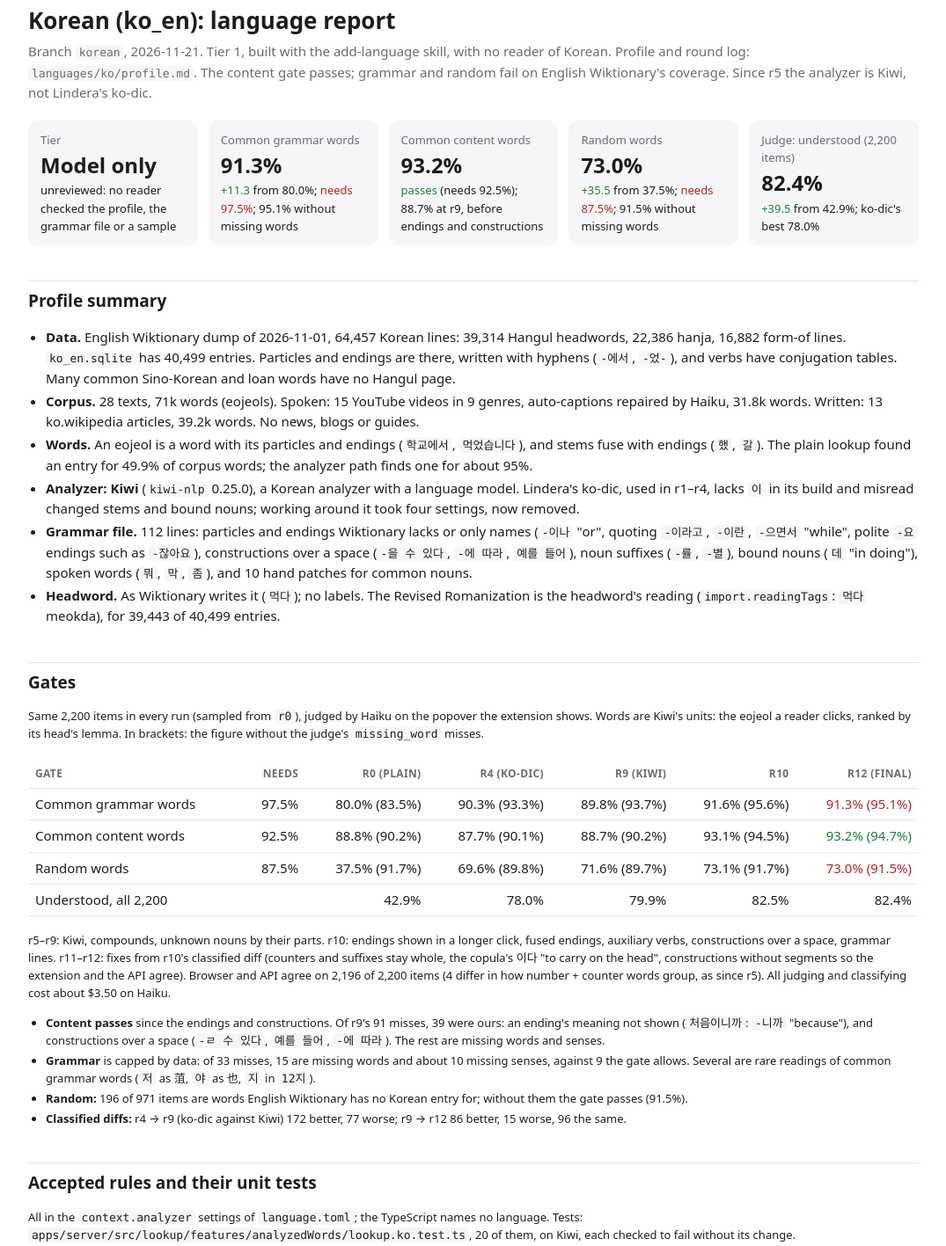
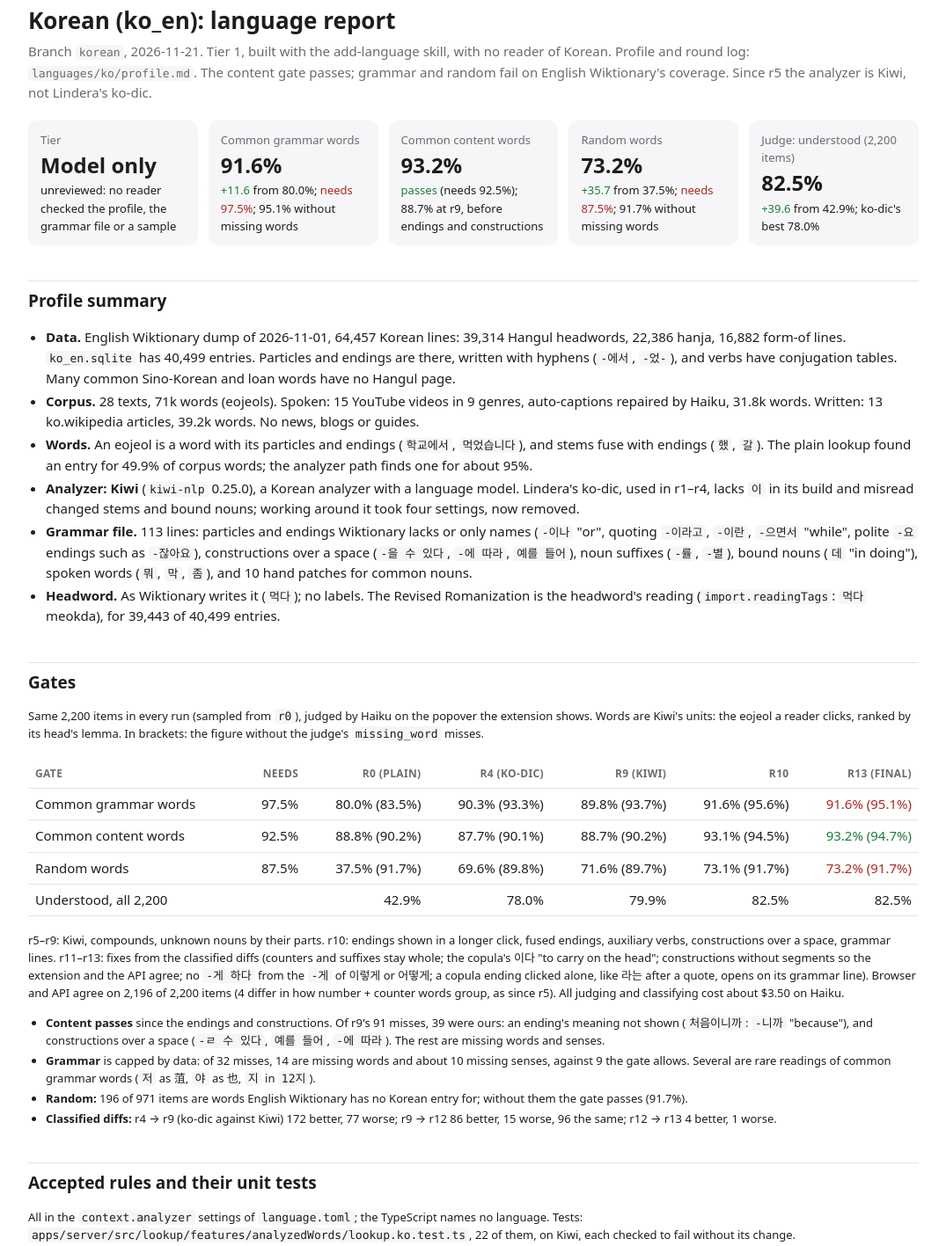
Before and after one commit to d0-lang/dict-server-ts, a website: page docs/ko-report.html in a window 1280 px wide. Shown: the part 29-1446 px from the top of the page at 88% size, without its empty margins (102-1177 px from the left). Drawn offline with Linux system fonts and the light colour scheme.

Commit message:
Korean: profile and report for r13
Co-Authored-By: Claude Opus 5.5 <noreply@anthropic.com>

```diff
--- a/docs/ko-report.html
+++ b/docs/ko-report.html
@@ -17,10 +17,10 @@ td.n,th.n{text-align:right;font-variant-numeric:tabular-nums;white-space:nowrap}
 <p class="sub">Branch <code>korean</code>, 2026-11-21. Tier 1, built with the add-language skill, with no reader of Korean. Profile and round log: <code>languages/ko/profile.md</code>. The content gate passes; grammar and random fail on English Wiktionary's coverage. Since r5 the analyzer is Kiwi, not Lindera's ko-dic.</p>
 <div class="kpis">
 <div class="kpi"><div class="l">Tier</div><div class="v">Model only</div><div class="d">unreviewed: no reader checked the profile, the grammar file or a sample</div></div>
-<div class="kpi"><div class="l">Common grammar words</div><div class="v">91.3%</div><div class="d"><span class="up">+11.3</span> from 80.0%; <span class="down">needs 97.5%</span>; 95.1% without missing words</div></div>
+<div class="kpi"><div class="l">Common grammar words</div><div class="v">91.6%</div><div class="d"><span class="up">+11.6</span> from 80.0%; <span class="down">needs 97.5%</span>; 95.1% without missing words</div></div>
 <div class="kpi"><div class="l">Common content words</div><div class="v">93.2%</div><div class="d"><span class="up">passes</span> (needs 92.5%); 88.7% at r9, before endings and constructions</div></div>
-<div class="kpi"><div class="l">Random words</div><div class="v">73.0%</div><div class="d"><span class="up">+35.5</span> from 37.5%; <span class="down">needs 87.5%</span>; 91.5% without missing words</div></div>
-<div class="kpi"><div class="l">Judge: understood (2,200 items)</div><div class="v">82.4%</div><div class="d"><span class="up">+39.5</span> from 42.9%; ko-dic's best 78.0%</div></div>
+<div class="kpi"><div class="l">Random words</div><div class="v">73.2%</div><div class="d"><span class="up">+35.7</span> from 37.5%; <span class="down">needs 87.5%</span>; 91.7% without missing words</div></div>
+<div class="kpi"><div class="l">Judge: understood (2,200 items)</div><div class="v">82.5%</div><div class="d"><span class="up">+39.6</span> from 42.9%; ko-dic's best 78.0%</div></div>
 </div>
 
 <h2>Profile summary</h2>
@@ -29,29 +29,29 @@ td.n,th.n{text-align:right;font-variant-numeric:tabular-nums;white-space:nowrap}
 <li><b>Corpus.</b> 28 texts, 71k words (eojeols). Spoken: 15 YouTube videos in 9 genres, auto-captions repaired by Haiku, 31.8k words. Written: 13 ko.wikipedia articles, 39.2k words. No news, blogs or guides.</li>
 <li><b>Words.</b> An eojeol is a word with its particles and endings (<code>학교에서</code>, <code>먹었습니다</code>), and stems fuse with endings (<code>했</code>, <code>갈</code>). The plain lookup found an entry for 49.9% of corpus words; the analyzer path finds one for about 95%.</li>
 <li><b>Analyzer: Kiwi</b> (<code>kiwi-nlp</code> 0.25.0), a Korean analyzer with a language model. Lindera's ko-dic, used in r1–r4, lacks <code>이</code> in its build and misread changed stems and bound nouns; working around it took four settings, now removed.</li>
-<li><b>Grammar file.</b> 112 lines: particles and endings Wiktionary lacks or only names (<code>-이나</code> "or", quoting <code>-이라고</code>, <code>-이란</code>, <code>-으면서</code> "while", polite <code>-요</code> endings such as <code>-잖아요</code>), constructions over a space (<code>-을 수 있다</code>, <code>-에 따라</code>, <code>예를 들어</code>), noun suffixes (<code>-률</code>, <code>-별</code>), bound nouns (<code>데</code> "in doing"), spoken words (<code>뭐</code>, <code>막</code>, <code>좀</code>), and 10 hand patches for common nouns.</li>
+<li><b>Grammar file.</b> 113 lines: particles and endings Wiktionary lacks or only names (<code>-이나</code> "or", quoting <code>-이라고</code>, <code>-이란</code>, <code>-으면서</code> "while", polite <code>-요</code> endings such as <code>-잖아요</code>), constructions over a space (<code>-을 수 있다</code>, <code>-에 따라</code>, <code>예를 들어</code>), noun suffixes (<code>-률</code>, <code>-별</code>), bound nouns (<code>데</code> "in doing"), spoken words (<code>뭐</code>, <code>막</code>, <code>좀</code>), and 10 hand patches for common nouns.</li>
 <li><b>Headword.</b> As Wiktionary writes it (<code>먹다</code>); no labels. The Revised Romanization is the headword's reading (<code>import.readingTags</code>: <code>먹다</code> meokda), for 39,443 of 40,499 entries.</li>
 </ul>
 
 <h2>Gates</h2>
 <p class="small">Same 2,200 items in every run (sampled from <code>r0</code>), judged by Haiku on the popover the extension shows. Words are Kiwi's units: the eojeol a reader clicks, ranked by its head's lemma. In brackets: the figure without the judge's <code>missing_word</code> misses.</p>
 <div class="scroll"><table>
-<tr><th>Gate</th><th class="n">Needs</th><th class="n">r0 (plain)</th><th class="n">r4 (ko-dic)</th><th class="n">r9 (Kiwi)</th><th class="n">r10</th><th class="n">r12 (final)</th></tr>
-<tr><td>Common grammar words</td><td class="n">97.5%</td><td class="n">80.0% (83.5%)</td><td class="n">90.3% (93.3%)</td><td class="n">89.8% (93.7%)</td><td class="n">91.6% (95.6%)</td><td class="n down">91.3% (95.1%)</td></tr>
+<tr><th>Gate</th><th class="n">Needs</th><th class="n">r0 (plain)</th><th class="n">r4 (ko-dic)</th><th class="n">r9 (Kiwi)</th><th class="n">r10</th><th class="n">r13 (final)</th></tr>
+<tr><td>Common grammar words</td><td class="n">97.5%</td><td class="n">80.0% (83.5%)</td><td class="n">90.3% (93.3%)</td><td class="n">89.8% (93.7%)</td><td class="n">91.6% (95.6%)</td><td class="n down">91.6% (95.1%)</td></tr>
 <tr><td>Common content words</td><td class="n">92.5%</td><td class="n">88.8% (90.2%)</td><td class="n">87.7% (90.1%)</td><td class="n">88.7% (90.2%)</td><td class="n">93.1% (94.5%)</td><td class="n up">93.2% (94.7%)</td></tr>
-<tr><td>Random words</td><td class="n">87.5%</td><td class="n">37.5% (91.7%)</td><td class="n">69.6% (89.8%)</td><td class="n">71.6% (89.7%)</td><td class="n">73.1% (91.7%)</td><td class="n down">73.0% (91.5%)</td></tr>
-<tr><td>Understood, all 2,200</td><td class="n"></td><td class="n">42.9%</td><td class="n">78.0%</td><td class="n">79.9%</td><td class="n">82.5%</td><td class="n">82.4%</td></tr>
+<tr><td>Random words</td><td class="n">87.5%</td><td class="n">37.5% (91.7%)</td><td class="n">69.6% (89.8%)</td><td class="n">71.6% (89.7%)</td><td class="n">73.1% (91.7%)</td><td class="n down">73.2% (91.7%)</td></tr>
+<tr><td>Understood, all 2,200</td><td class="n"></td><td class="n">42.9%</td><td class="n">78.0%</td><td class="n">79.9%</td><td class="n">82.5%</td><td class="n">82.5%</td></tr>
 </table></div>
-<p class="small">r5–r9: Kiwi, compounds, unknown nouns by their parts. r10: endings shown in a longer click, fused endings, auxiliary verbs, constructions over a space, grammar lines. r11–r12: fixes from r10's classified diff (counters and suffixes stay whole, the copula's 이다 "to carry on the head", constructions without segments so the extension and the API agree). Browser and API agree on 2,196 of 2,200 items (4 differ in how number + counter words group, as since r5). All judging and classifying cost about $3.50 on Haiku.</p>
+<p class="small">r5–r9: Kiwi, compounds, unknown nouns by their parts. r10: endings shown in a longer click, fused endings, auxiliary verbs, constructions over a space, grammar lines. r11–r13: fixes from the classified diffs (counters and suffixes stay whole; the copula's 이다 "to carry on the head"; constructions without segments so the extension and the API agree; no <code>-게 하다</code> from the <code>-게</code> of 이렇게 or 어떻게; a copula ending clicked alone, like 라는 after a quote, opens on its grammar line). Browser and API agree on 2,196 of 2,200 items (4 differ in how number + counter words group, as since r5). All judging and classifying cost about $3.50 on Haiku.</p>
 <ul class="small">
 <li><b>Content passes</b> since the endings and constructions. Of r9's 91 misses, 39 were ours: an ending's meaning not shown (<code>처음이니까</code>: <code>-니까</code> "because"), and constructions over a space (<code>-ㄹ 수 있다</code>, <code>예를 들어</code>, <code>-에 따라</code>). The rest are missing words and senses.</li>
-<li><b>Grammar</b> is capped by data: of 33 misses, 15 are missing words and about 10 missing senses, against 9 the gate allows. Several are rare readings of common grammar words (<code>저</code> as 菹, <code>야</code> as 也, <code>지</code> in <code>12지</code>).</li>
-<li><b>Random:</b> 196 of 971 items are words English Wiktionary has no Korean entry for; without them the gate passes (91.5%).</li>
-<li><b>Classified diffs:</b> r4 → r9 (ko-dic against Kiwi) 172 better, 77 worse; r9 → r12 86 better, 15 worse, 96 the same.</li>
+<li><b>Grammar</b> is capped by data: of 32 misses, 14 are missing words and about 10 missing senses, against 9 the gate allows. Several are rare readings of common grammar words (<code>저</code> as 菹, <code>야</code> as 也, <code>지</code> in <code>12지</code>).</li>
+<li><b>Random:</b> 196 of 971 items are words English Wiktionary has no Korean entry for; without them the gate passes (91.7%).</li>
+<li><b>Classified diffs:</b> r4 → r9 (ko-dic against Kiwi) 172 better, 77 worse; r9 → r12 86 better, 15 worse, 96 the same; r12 → r13 4 better, 1 worse.</li>
 </ul>
 
 <h2>Accepted rules and their unit tests</h2>
-<p class="small">All in the <code>context.analyzer</code> settings of <code>language.toml</code>; the TypeScript names no language. Tests: <code>apps/server/src/lookup/features/analyzedWords/lookup.ko.test.ts</code>, 20 of them, on Kiwi, each checked to fail without its change.</p>
+<p class="small">All in the <code>context.analyzer</code> settings of <code>language.toml</code>; the TypeScript names no language. Tests: <code>apps/server/src/lookup/features/analyzedWords/lookup.ko.test.ts</code>, 22 of them, on Kiwi, each checked to fail without its change.</p>
 <h3>Fused morphemes and base forms (<code>baseSpellings</code>, <code>baseLetters</code>)</h3>
 <p>Kiwi gives a fused syllable's morphemes at one place (<code>했</code>: <code>하</code> + <code>었</code>); they are one piece with each one's base form, and <code>VV+EP</code> matches either tag. A stem is spelled with <code>다</code>, a particle or ending with hyphens, stems first (<code>걸</code> is <code>거</code>, then <code>-ㄹ</code>). A morpheme with no letters joins the next (the copula in <code>냄새야</code>).</p>
 <div class="tests small"><div>finds a verb by its stem with 다, and its endings with hyphens (<code>먹었습니다</code>)</div><div>finds a particle by its hyphenated spelling, not a word spelled alike (<code>에서</code> "Esau")</div><div>reads the copula Kiwi gives no letters of with the ending after it (<code>냄새야</code>)</div></div>
@@ -68,13 +68,13 @@ td.n,th.n{text-align:right;font-variant-numeric:tabular-nums;white-space:nowrap}
 <div class="tests small"><div>reads an auxiliary verb with the verb before it</div></div>
 <h3>Constructions over a space</h3>
 <p>The phrase matcher takes words a space apart, and a phrase may start at an ending or particle written with its hyphen: <code>갈 수 있다</code> (<code>가</code> + <code>ㄹ</code>) is <code>-ㄹ 수 있다</code> "can", <code>급수에 따라</code> <code>-에 따라</code> "according to", <code>오기 때문에</code> <code>-기 때문에</code> "because". Such a popover has no segments: the protocol's segments split the match, which here runs over several words. Wiktionary has few of these, so they are grammar lines.</p>
-<div class="tests small"><div>finds a construction over words a space apart, from an ending</div></div>
+<div class="tests small"><div>finds a construction over words a space apart, from an ending</div><div>starts no construction at the ending of an adverb (<code>어떻게 한</code> is no <code>-게 하다</code>)</div><div>shows what a fused ending adds when it is clicked alone (<code>라는</code> after a quote)</div></div>
 <h3>Spaces (<code>spacedWords</code>), ranking (<code>ranksByPos</code>), counters</h3>
 <div class="tests small"><div>takes no single verb for a phrase, with spaces (<code>우리는</code>, not <code>우리다</code>)</div><div>puts a headword spelled as written first, not a noun spelled alike (<code>하지만</code>, <code>다른</code>)</div><div>ranks entries by Kiwi's part of speech (<code>우리</code> "we")</div><div>reads the word after a number as a counter (<code>3번</code>)</div><div>reads a particle after Latin letters as the particle (<code>TV가</code>)</div><div>reads no word across a space (Kiwi's multi-word dictionary is off)</div></div>
 <h3>Romanized reading (<code>import.readingTags</code>), pointer glosses (<code>import.pointerWords</code>)</h3>
 <div class="tests small"><div>takes a reading from a form tagged as one (<code>먹다</code>: meokda)</div><div>links a gloss that only names a form in the language's terms (<code>-아서</code>, <code>-면</code>)</div></div>
 <h3>Other languages</h3>
-<p>Every Japanese corpus lookup on the v0.1.3-rc.1 dictionaries, main against this branch (r12): 31 of 72,686 responses change, no first entry. Words headed by the copula lose junk verbs (煮る, 似る, 出る). No other language has an analyzer.</p>
+<p>Every Japanese corpus lookup on the v0.1.3-rc.1 dictionaries, main against this branch (r13): 31 of 72,686 responses change, no first entry. Words headed by the copula lose junk verbs (煮る, 似る, 出る). No other language has an analyzer: de, es, fr, it, pl, ru and uk give the same response to every corpus lookup (787,221), and every language's dictionary imports identically with this branch's importer.</p>
 
 <h2>What got worse, and why it stays</h2>
 <ul>
```
Also changed, not shown: languages/ko/profile.md (+9 -8 lines).
